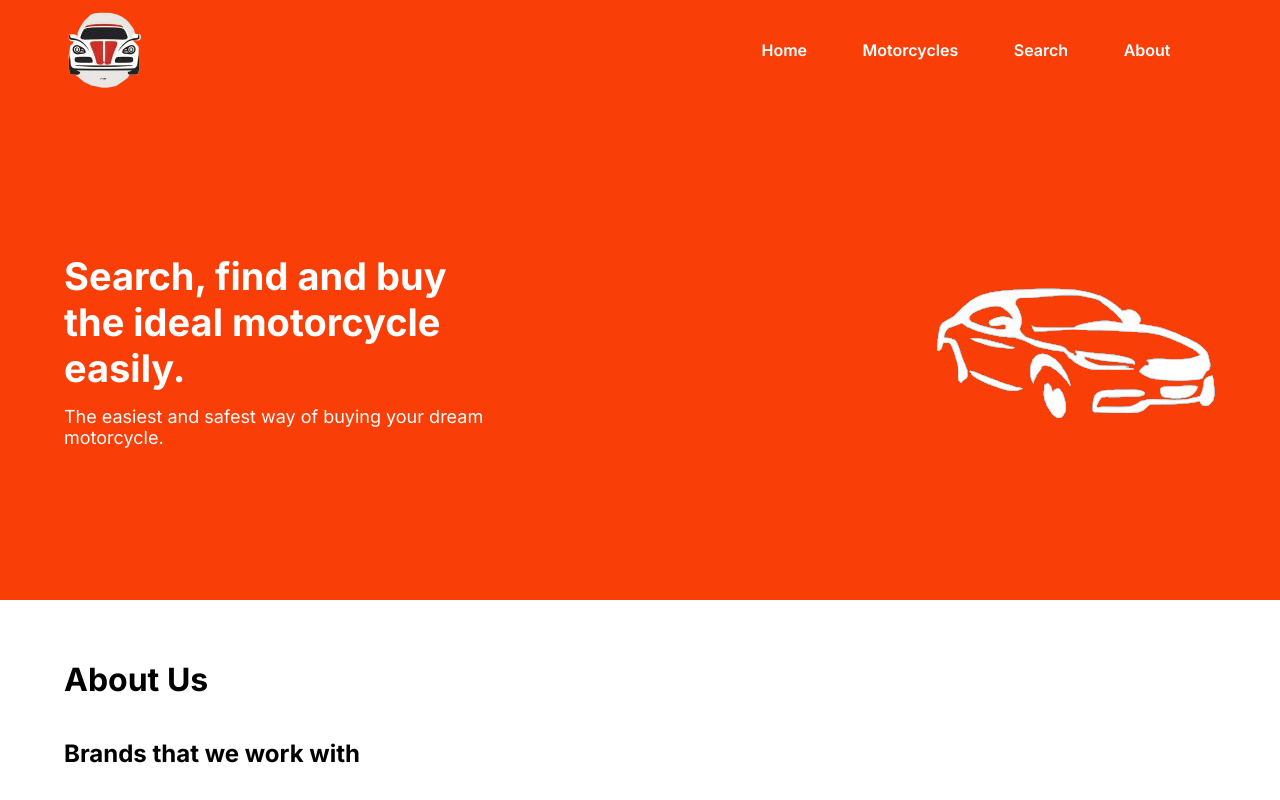
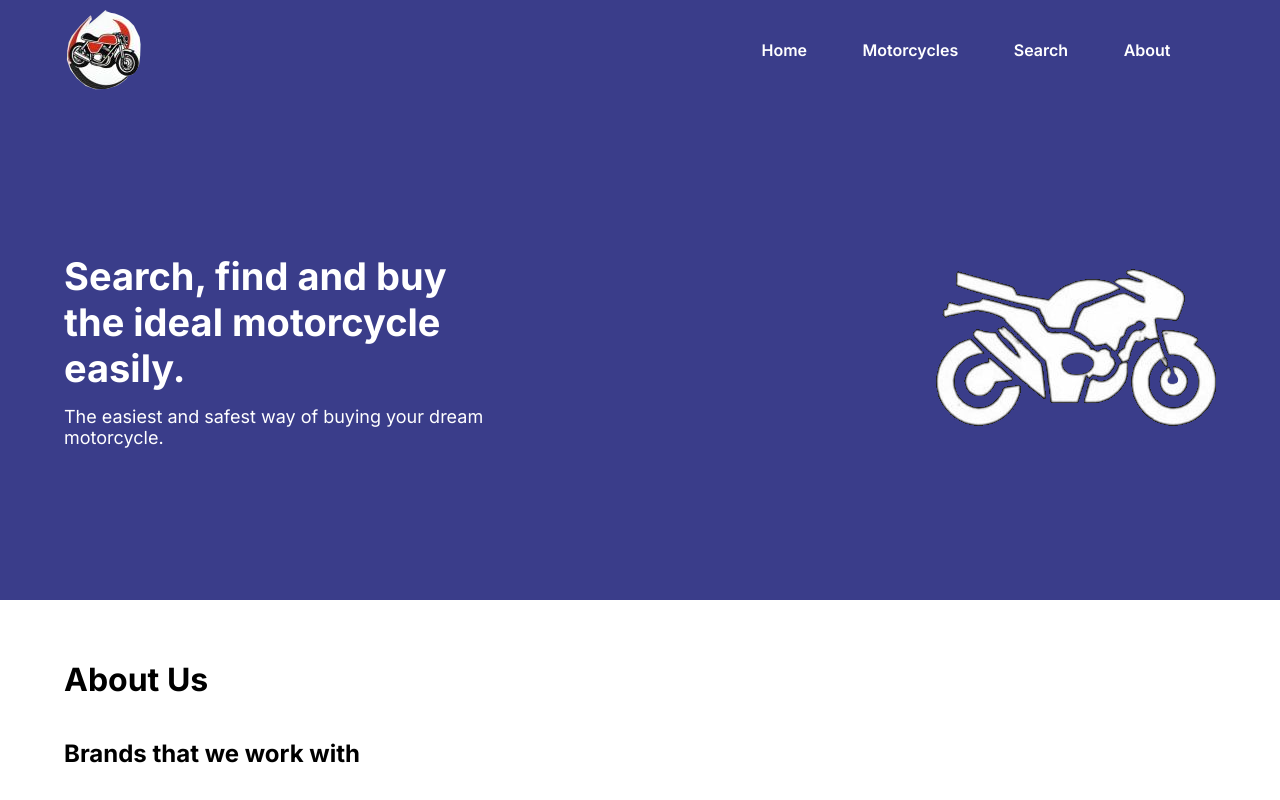
Before and after one commit to igor-ign/Maze-White-Label, a React (Create React App) app in the folder maze/: page / in a window 1280 px wide. Shown: the top 800 px of the page. Built offline with nearby package versions, Linux system fonts and the light colour scheme.

Commit message:
feat: readme-images folder

```diff
--- a/maze/src/assets/images/index.js
+++ b/maze/src/assets/images/index.js
@@ -1 +1 @@
-export * from './mazecar/index.js'
+export * from './mazemotorcycle/index.js'
--- a/maze/src/styles/index.scss
+++ b/maze/src/styles/index.scss
@@ -1,3 +1,3 @@
-@import 'variables/mazecar-colors';
+@import 'variables/mazemotorcycle-colors';
 @import 'mixins/breakpoints.scss';
 @import 'mixins/container.scss';
```
